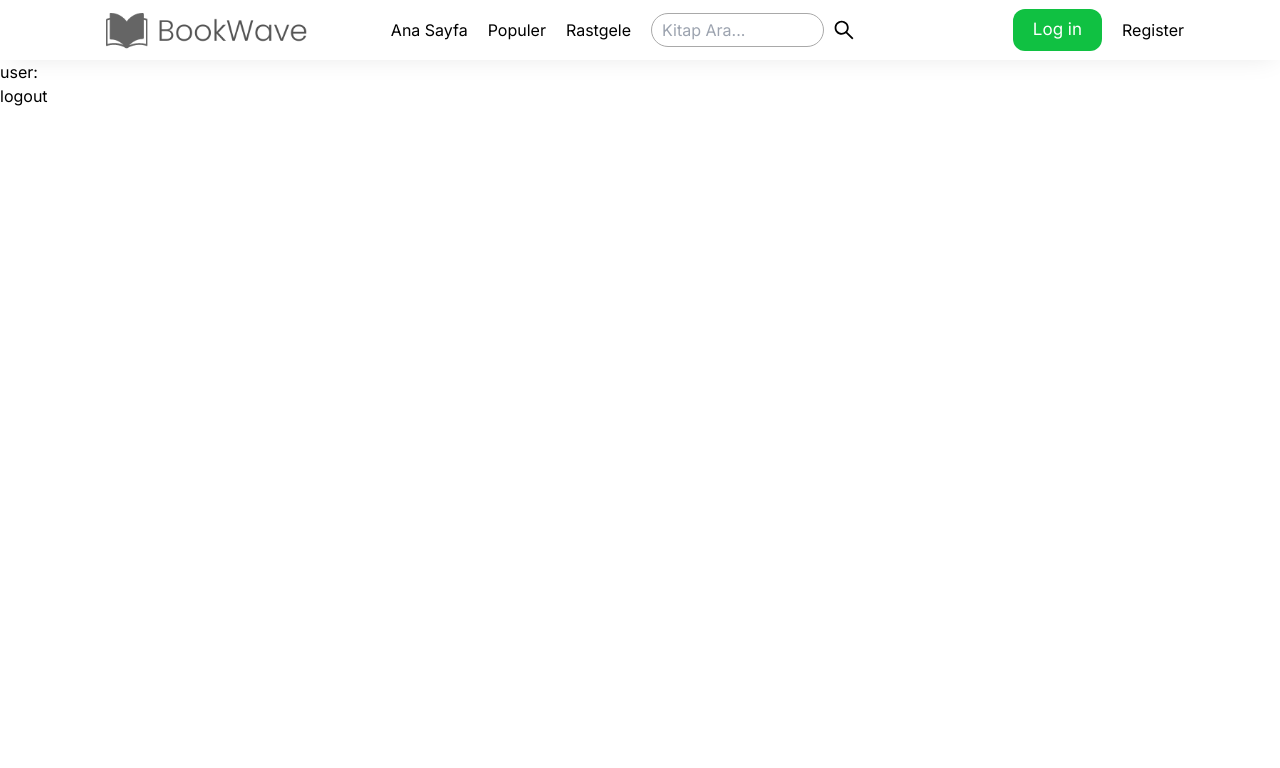
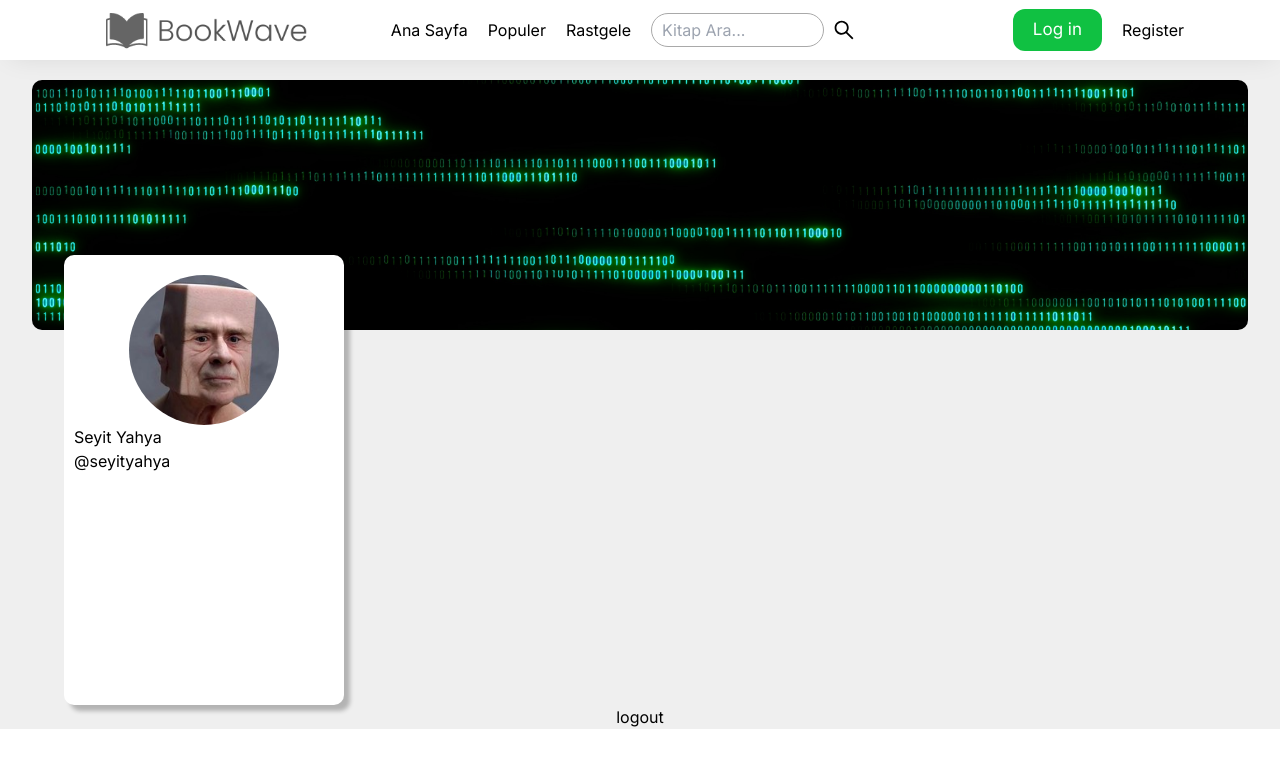
Before and after one commit to NoBrainer24/Tracking_system, a Next.js app: page /profile/1 in a window 1280 px wide. Shown: the top 768 px of the page. Built offline with nearby package versions, Linux system fonts and the light colour scheme; no server answers; the database is empty.

Commit message:
profile started

```diff
--- a/src/app/profile/[id]/page.jsx
+++ b/src/app/profile/[id]/page.jsx
@@ -1,14 +1,14 @@
 "use client";
-import { useSession } from "next-auth/react";
 import React, { useEffect, useState } from "react";
 import { signOut } from "next-auth/react";
 import Link from "next/link";
 import { useRouter } from "next/navigation";
+import { profile } from "@/lib/profile";
+import classes from "./profile.module.css";
+import Image from "next/image";
 
 const Profile = (ctx) => {
   const [user, setUser] = useState("");
-
-  const { data: session } = useSession();
 
   const router = useRouter();
 
@@ -39,8 +39,31 @@ const Profile = (ctx) => {
   };
 
   return (
-    <div>
-      <div>user: {user?.email}</div>
+    <div className={classes.container}>
+      <div className={classes.imageContainer}>
+        <Image
+          className={classes.backgroundImage}
+          alt="background"
+          src={profile[0].backgroundImage}
+          heigh={100}
+        />
+      </div>
+      <div className={classes.wrapper}>
+        <div className={classes.personProfile}>
+          <div className={classes.profileImageContainer}>
+            <Image
+              className={classes.profileImage}
+              alt="profilePerson"
+              src={profile[0].profileImage}
+              width={150}
+              height={150}
+            />
+          </div>
+          <h2>{profile[0].name}</h2>
+          <h3>@{profile[0].username}</h3>
+        </div>
+        <div className={classes.post}></div>
+      </div>
       <Link href="/">
         <button onClick={handleSignOut}>logout</button>
       </Link>
--- a/src/app/profile/[id]/profile.module.css
+++ b/src/app/profile/[id]/profile.module.css
@@ -0,0 +1,48 @@
+.container {
+  width: 100%;
+  display: flex;
+  flex-direction: column;
+  justify-content: center;
+  align-items: center;
+  background-color: #efefef;
+}
+
+.imageContainer {
+  width: 100%;
+  display: flex;
+  justify-content: center;
+}
+
+.backgroundImage {
+  width: 95%;
+  height: 250px;
+  object-fit: cover;
+  margin-top: 20px;
+  border-radius: 10px;
+}
+
+.wrapper {
+  width: 90%;
+  display: flex;
+}
+
+.personProfile {
+  padding: 10px;
+  width: 280px;
+  height: 450px;
+  background-color: #fff;
+  border-radius: 10px;
+  margin-top: -75px;
+  box-shadow: 6px 6px 4px rgba(0, 0, 0, 0.25);
+}
+
+.personProfile > .profileImageContainer {
+  width: 100%;
+  display: flex;
+  justify-content: center;
+  margin-top: 10px;
+}
+
+.personProfile > .profileImageContainer > .profileImage {
+  border-radius: 50%;
+}
--- a/src/components/navbar/Navbar.jsx
+++ b/src/components/navbar/Navbar.jsx
@@ -6,7 +6,7 @@ import classes from "./navbar.module.css";
 import person from "../../../public/person.jpg";
 import logo from "../../../public/logo.png";
 import { AiOutlineSearch } from "react-icons/ai";
-import { signIn, signOut, useSession } from "next-auth/react";
+import { signIn, useSession } from "next-auth/react";
 
 const Navbar = () => {
   const { data: session } = useSession();
--- /dev/null
+++ b/src/lib/profile.js
@@ -0,0 +1,14 @@
+import person from "../../public/person.jpg";
+import background from "../../public/background.jpg";
+
+export const profile = [
+  {
+    name: "Seyit Yahya",
+    username: "seyityahya",
+    email: "seyityahya05@gmail.com",
+    followers: 28,
+    following: 12,
+    profileImage: person,
+    backgroundImage: background,
+  },
+];
```
Also changed, not shown: public/background.jpg (added).
